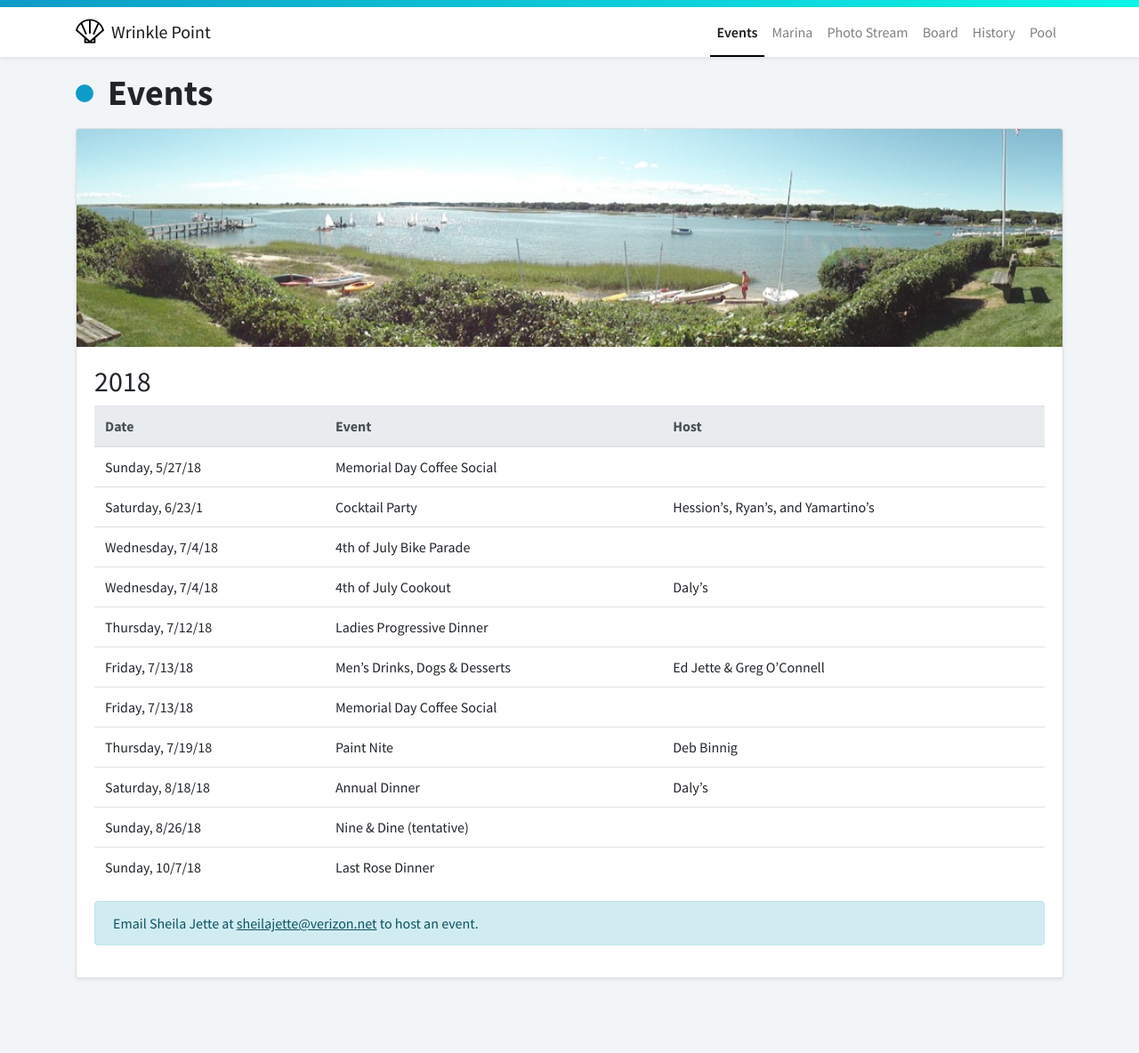
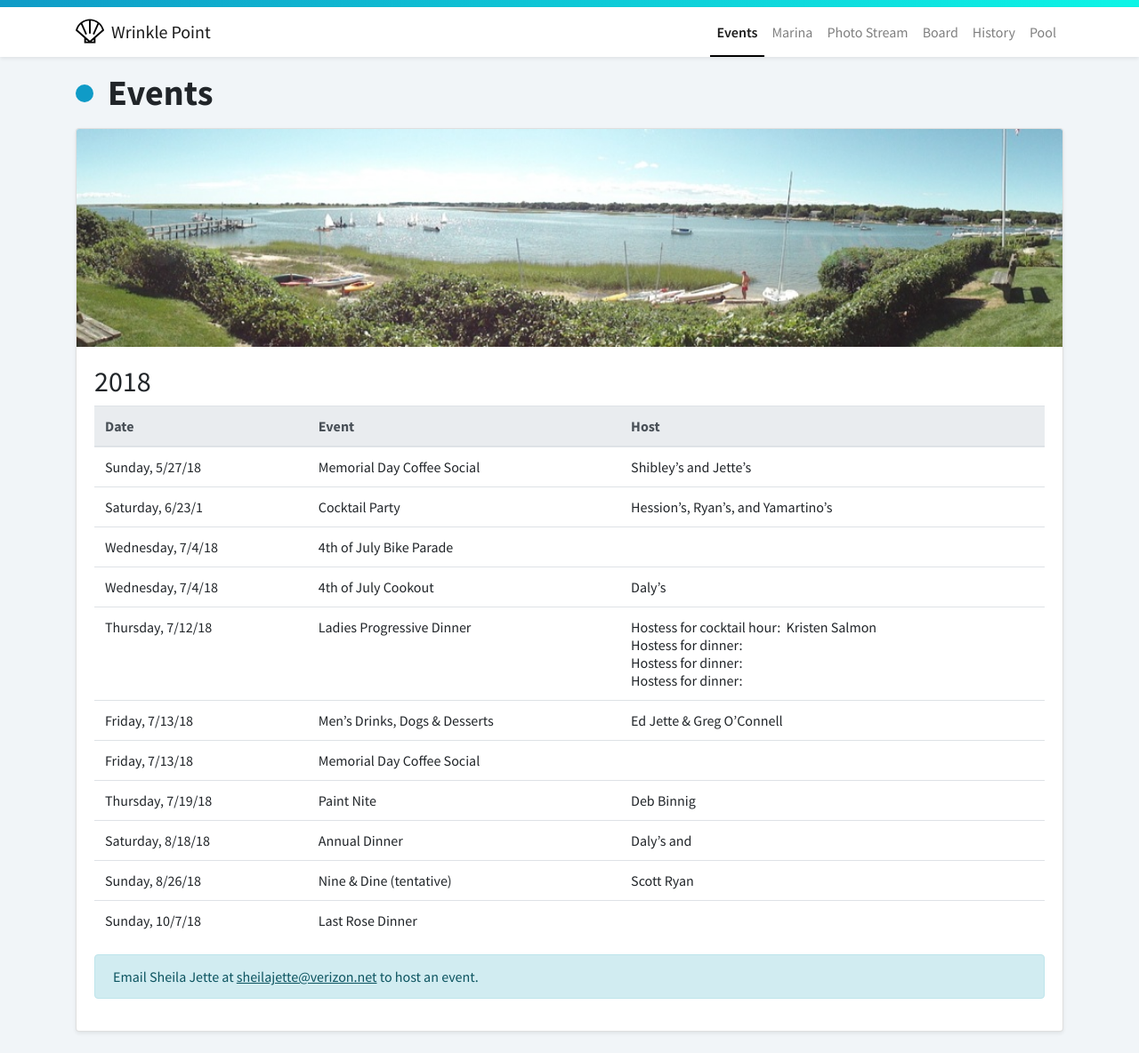
Before and after one commit to wrinklepoint/wrinklepoint.org, a Jekyll site: the page built from events.md, in a window 1280 px wide. Shown: the whole page at 89% size. Built offline with Jekyll 4.4.1, drawn with Linux system fonts in a browser that asks for light colours; nearby versions of some CDN libraries; before the commit the page ends 1124 px from its top, so only the background shows below that.

Commit message:
updatings events

```diff
--- a/events.md
+++ b/events.md
@@ -18,7 +18,7 @@ hasImageHeader: true
     <tr>
       <td>Sunday, 5/27/18</td>
       <td>Memorial Day Coffee Social</td>
-      <td></td>
+      <td>Shibley’s and Jette’s</td>
     </tr>
     <tr>
       <td>Saturday, 6/23/1</td>
@@ -38,7 +38,12 @@ hasImageHeader: true
     <tr>
       <td>Thursday, 7/12/18</td>
       <td>Ladies Progressive Dinner</td>
-      <td></td>
+      <td>
+        Hostess for cocktail hour:  Kristen Salmon<br>
+        Hostess for dinner:<br>
+        Hostess for dinner:<br>
+        Hostess for dinner:
+      </td>
     </tr>
     <tr>
       <td>Friday, 7/13/18</td>
@@ -58,12 +63,12 @@ hasImageHeader: true
     <tr>
       <td>Saturday, 8/18/18</td>
       <td>Annual Dinner</td>
-      <td>Daly’s</td>
+      <td>Daly’s and</td>
     </tr>
     <tr>
       <td>Sunday, 8/26/18</td>
       <td>Nine & Dine (tentative)</td>
-      <td></td>
+      <td>Scott Ryan</td>
     </tr>
     <tr>
       <td>Sunday, 10/7/18</td>
```
